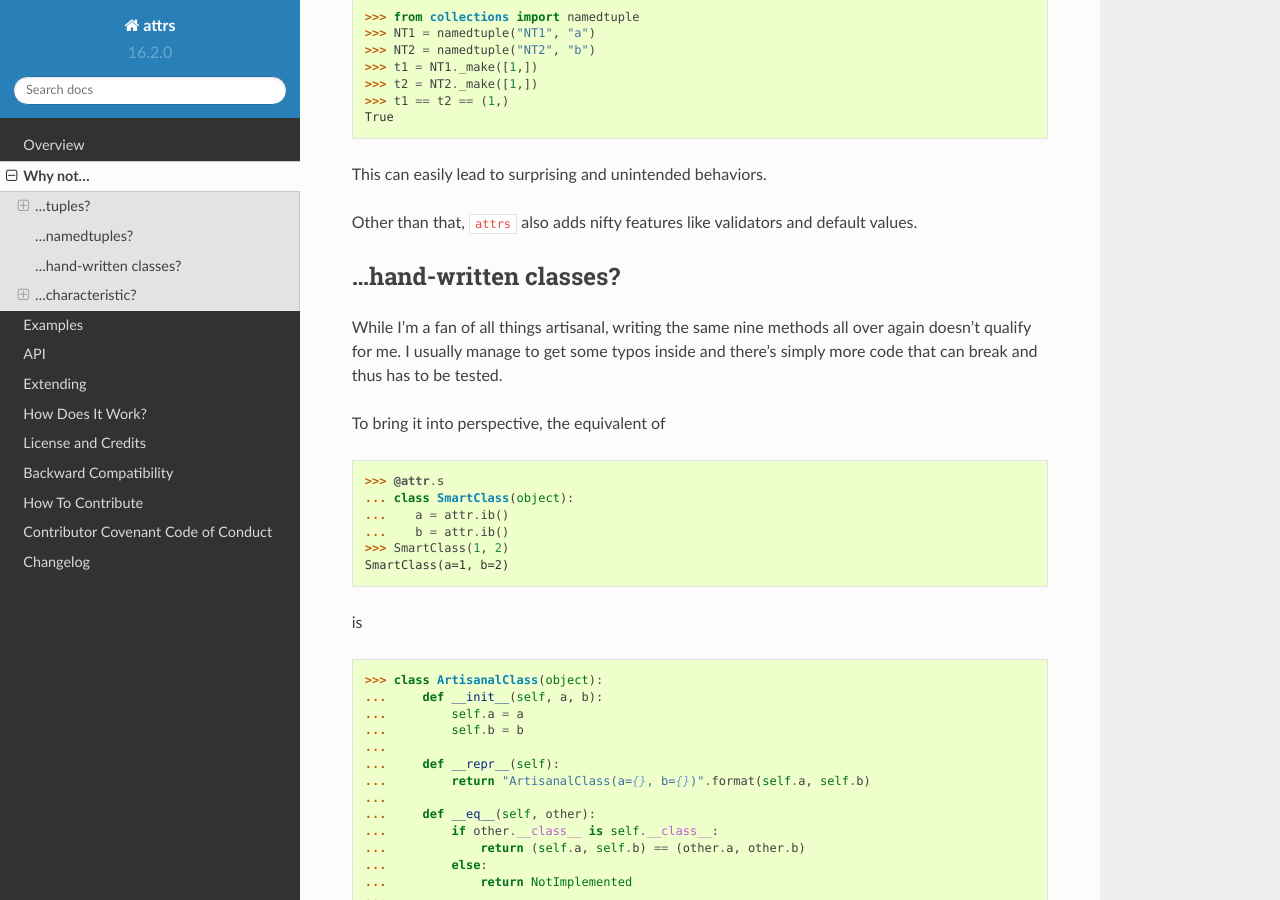
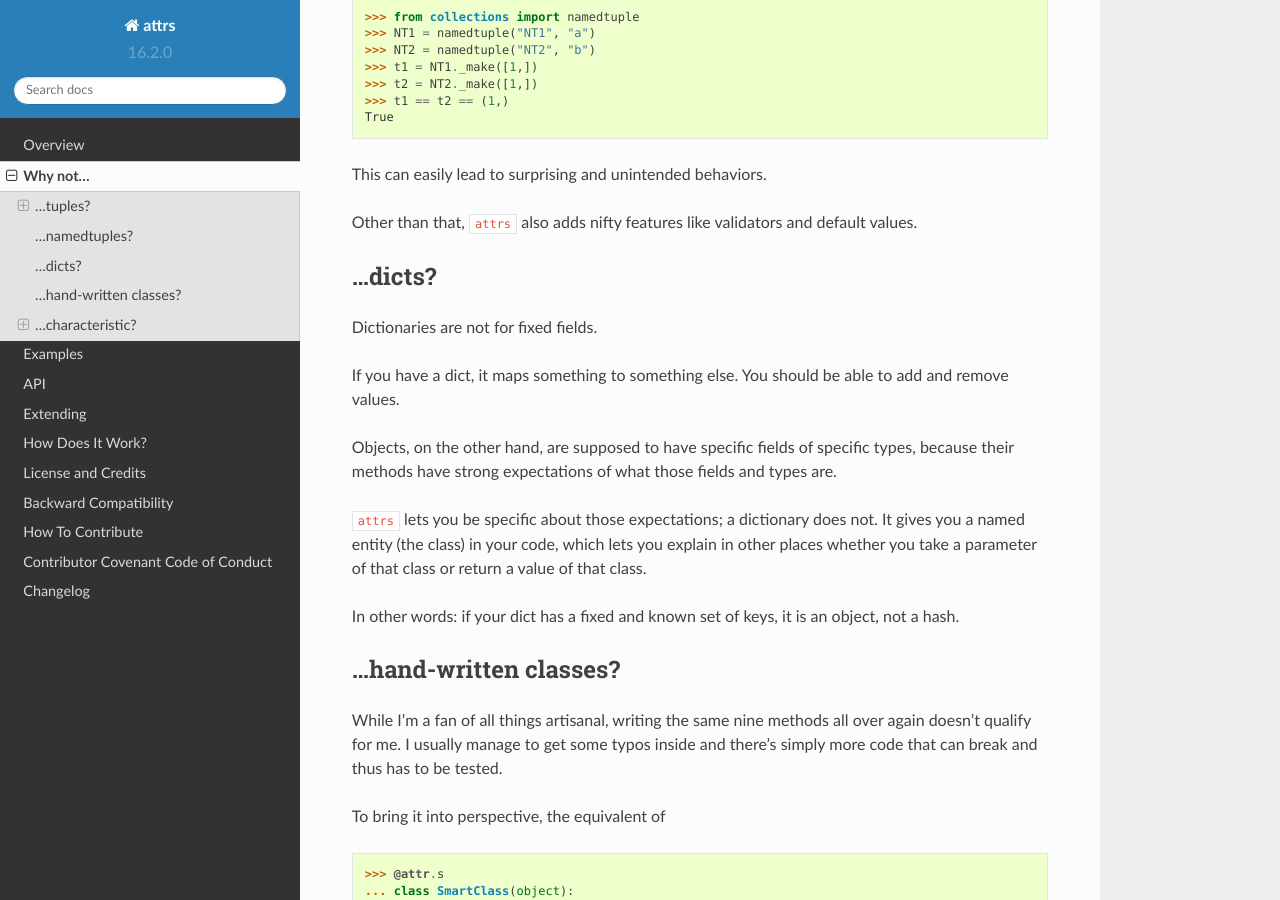
Before and after one commit to python-attrs/attrs, a Sphinx documentation site: the page built from docs/why.rst, in a window 1280 px wide and 900 px high, scrolled down 1823 px. Built offline with Sphinx 7.4.7 and the Read the Docs theme 2.0.0, drawn with Linux system fonts in a browser that asks for light colours.

Commit message:
Add a why not dicts section
Fixes #89

Shamelessly ripping off @glyph and @cournape .

Sources:

- https://news.ycombinator.com/item?id=12363487
- https://twitter.com/cournape/status/769120659783950336

```diff
--- a/docs/why.rst
+++ b/docs/why.rst
@@ -100,6 +100,22 @@
 Other than that, ``attrs`` also adds nifty features like validators and default values.
 
 .. _tuple: https://docs.python.org/2/tutorial/datastructures.html#tuples-and-sequences
+
+
+…dicts?
+-------
+
+Dictionaries are not for fixed fields.
+
+If you have a dict, it maps something to something else.
+You should be able to add and remove values.
+
+Objects, on the other hand, are supposed to have specific fields of specific types, because their methods have strong expectations of what those fields and types are.
+
+``attrs`` lets you be specific about those expectations; a dictionary does not.
+It gives you a named entity (the class) in your code, which lets you explain in other places whether you take a parameter of that class or return a value of that class.
+
+In other words: if your dict has a fixed and known set of keys, it is an object, not a hash.
 
 
 …hand-written classes?
```
